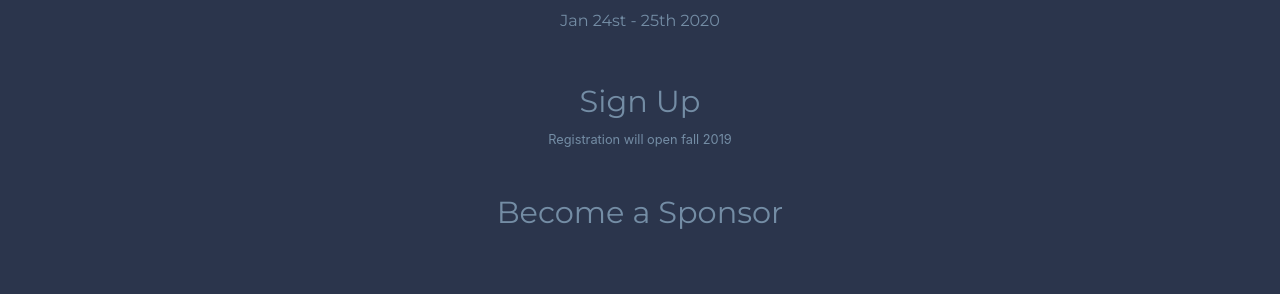
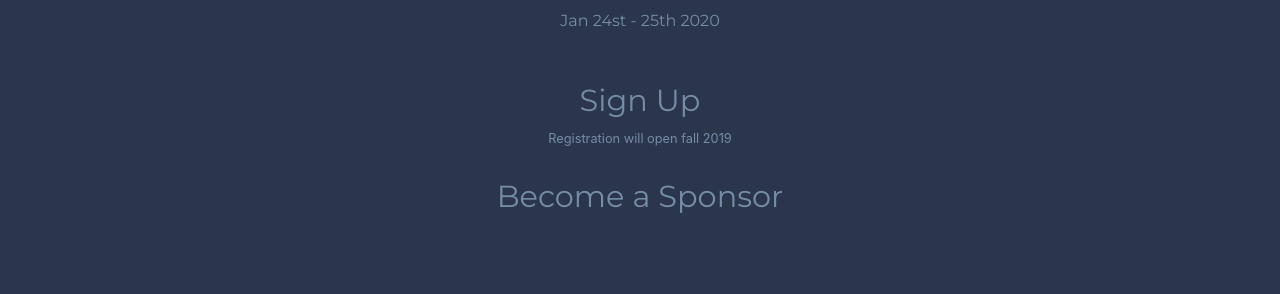
Before and after one commit to RiceDatathon/Rice-Datathon-Website-CRA, a React (Create React App) app: page / in a window 1280 px wide. Shown: the part 258-552 px from the top of the page. Built offline with nearby package versions, Linux system fonts and the light colour scheme.

Commit message:
link hover box remove

```diff
--- a/src/components/splashPage/splashPage.css
+++ b/src/components/splashPage/splashPage.css
@@ -21,14 +21,14 @@
 
 .intro-link {
     text-align: center;
-    border: 1px solid #2B354C;
+    /* border: 1px solid #2B354C; */
     padding: 0px;
     color: #748DA5;
     transition: border-color 0.4s ease-in-out, color 0.4s ease-in-out;
 }
 
 .intro-link:hover {
-    border-color: #ffffff;
+    /* border-color: #ffffff; */
     color: #ffffff;
 }
 
```
